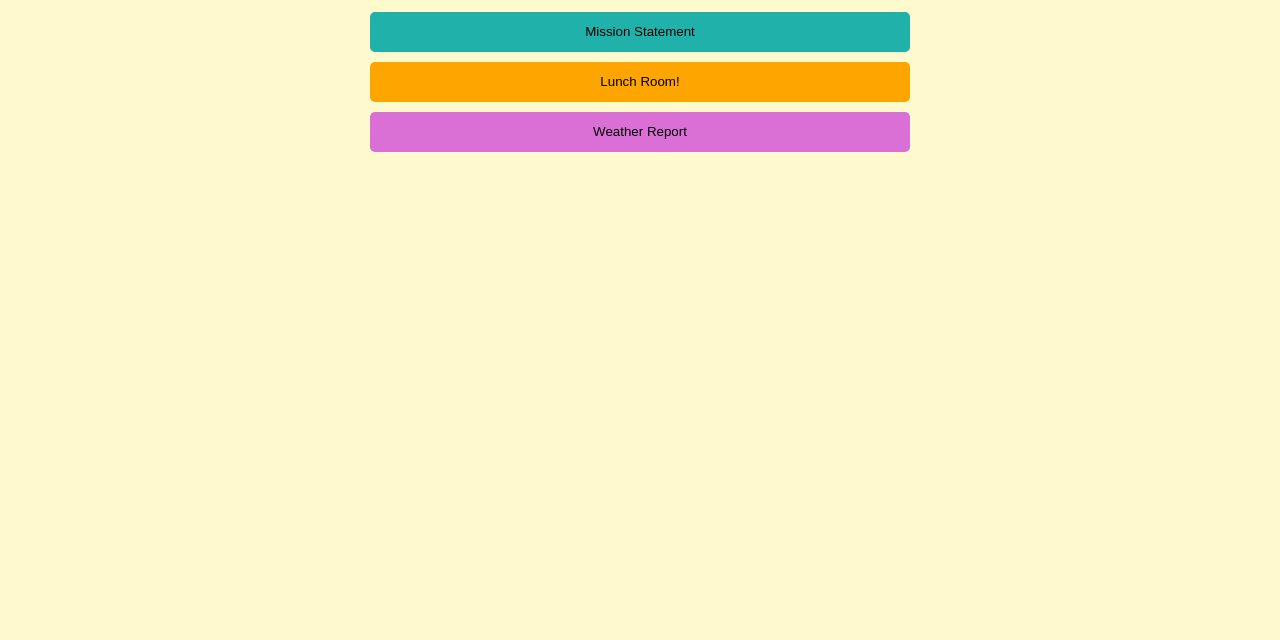
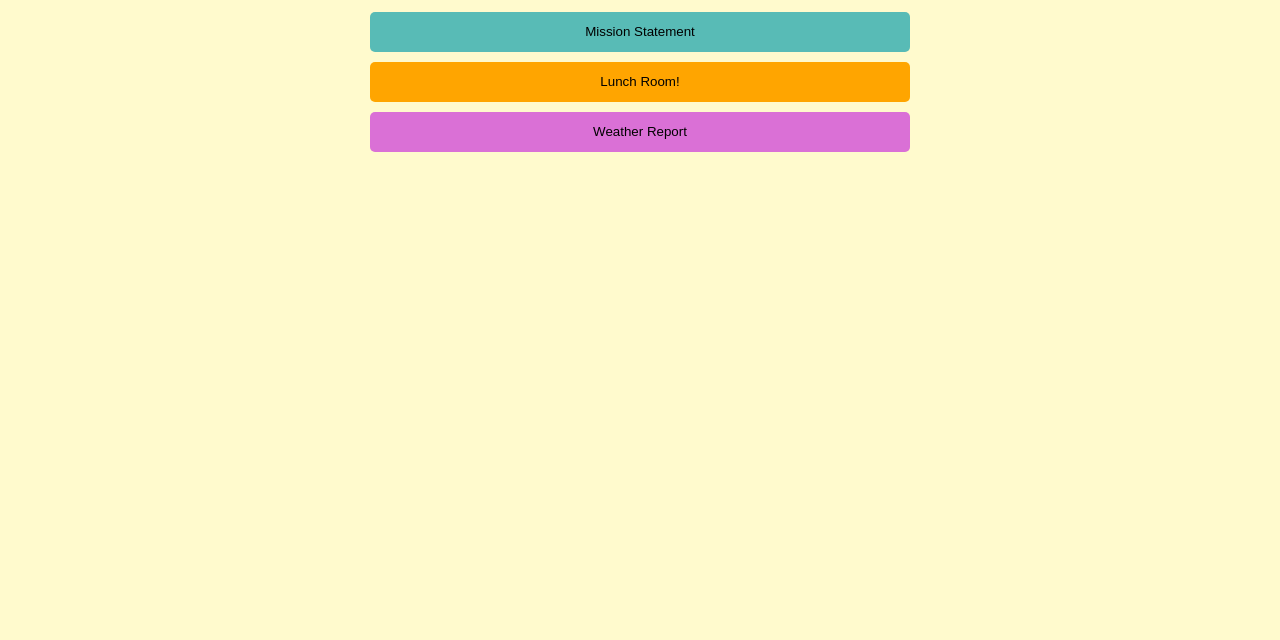
Before and after one commit to zhan0662/mtm6302-midterm, a plain HTML site: page index.html in a window 1280 px wide. Shown: the part 160-800 px from the top of the page. Drawn offline with Linux system fonts and the light colour scheme.

Commit message:
Mid-term

```diff
--- a/style.css
+++ b/style.css
@@ -39,7 +39,7 @@ form input{
     height:40px;
     border: 0px;
     border-radius: 5px;
-    background-color: lightseagreen;
+    background-color: rgb(88, 187, 182);
     margin-bottom: 10px;
 
 }
```
Also changed, not shown: index.html (line endings or trailing spaces), script.js (line endings or trailing spaces), stories.js (line endings or trailing spaces).
